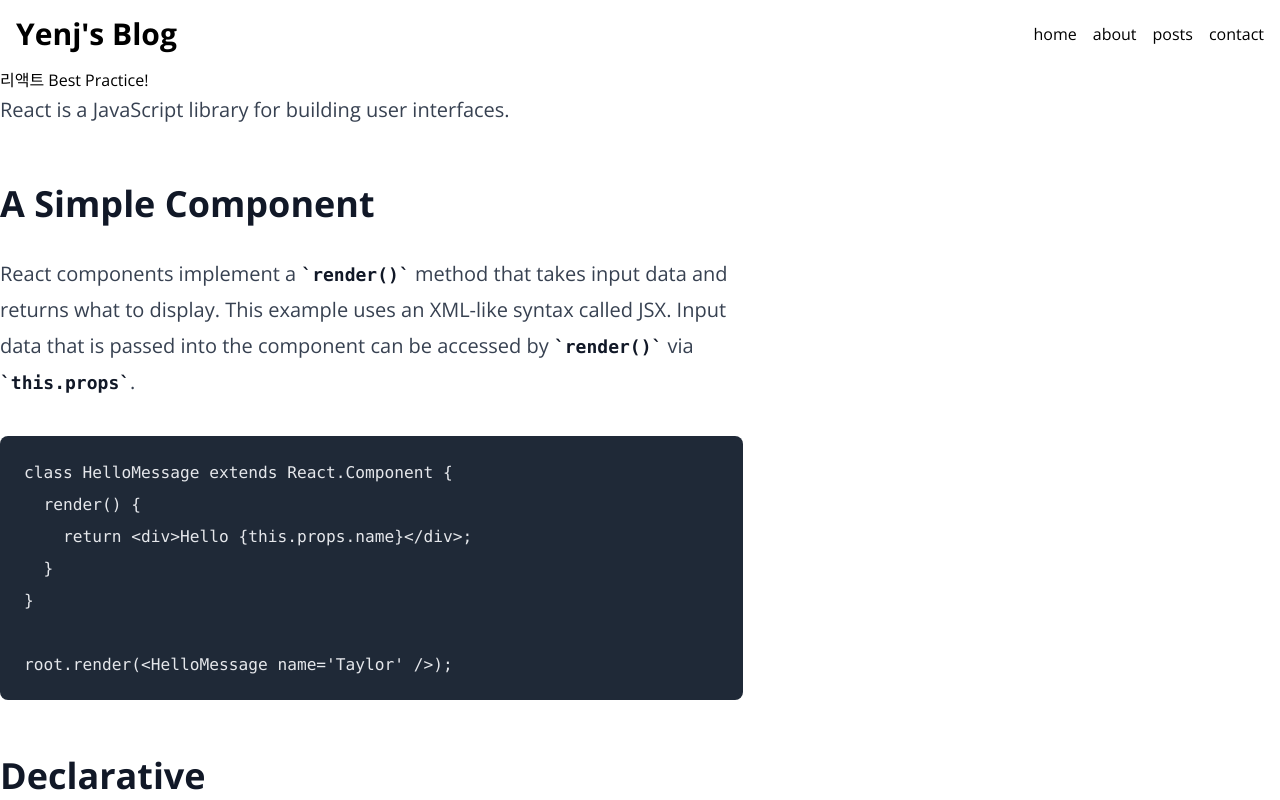
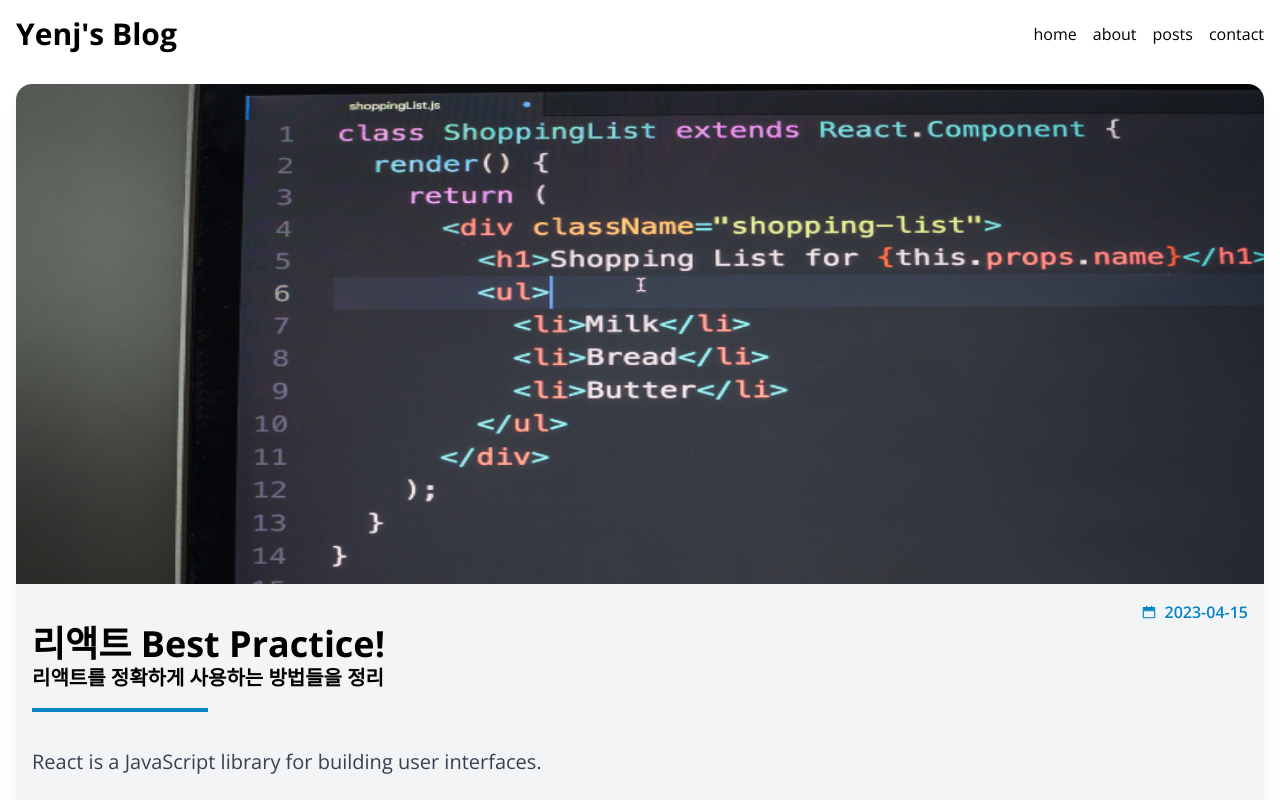
Before and after one commit to jjangyeunii/blog-project, a Next.js app: page /posts/best-react-practices in a window 1280 px wide. Built offline with nearby package versions, Linux system fonts and the light colour scheme.

Commit message:
blog post - markdown(detail)

```diff
--- a/package.json
+++ b/package.json
@@ -19,6 +19,7 @@
     "postcss": "8.4.24",
     "react": "18.2.0",
     "react-dom": "18.2.0",
+    "react-icons": "^4.9.0",
     "react-markdown": "^8.0.7",
     "react-multi-carousel": "^2.8.4",
     "remark-gfm": "^3.0.1",
--- a/src/app/posts/[slug]/page.tsx
+++ b/src/app/posts/[slug]/page.tsx
@@ -1,5 +1,7 @@
 import MarkdownViewer from "@/components/MarkdownViewer";
 import { getPostData } from "@/service/posts";
+import Image from "next/image";
+import { AiTwotoneCalendar } from "react-icons/ai";
 
 type Props = {
   params: {
@@ -8,11 +10,26 @@
 };
 
 export default async function PostPage({ params: { slug } }: Props) {
-  const post = await getPostData(slug);
+  const { title, description, date, path, content } = await getPostData(slug);
   return (
-    <>
-      <h1>{post.title}</h1>
-      <MarkdownViewer content={post.content} />
-    </>
+    <article className="rounded-2xl overflow-hidden bg-gray-100 shadow-lg m-4">
+      <Image
+        className="w-full h-1/5 max-h-[500px]"
+        src={`/images/posts/${path}.png`}
+        alt={title}
+        width={760}
+        height={420}
+      />
+      <section className="flex flex-col p-4">
+        <div className="flex items-center self-end text-sky-600">
+          <AiTwotoneCalendar />
+          <p className="font-semibold ml-2">{date.toString()}</p>
+        </div>
+        <h1 className="text-4xl font-bold">{title}</h1>
+        <p className="text-xl font-bold">{description}</p>
+        <div className="w-44 border-2 border-sky-600 mt-4 mb-8" />
+        <MarkdownViewer content={content} />
+      </section>
+    </article>
   );
 }
```
Also changed, not shown: 1 other file (tests, documents, lock files or other folders).
